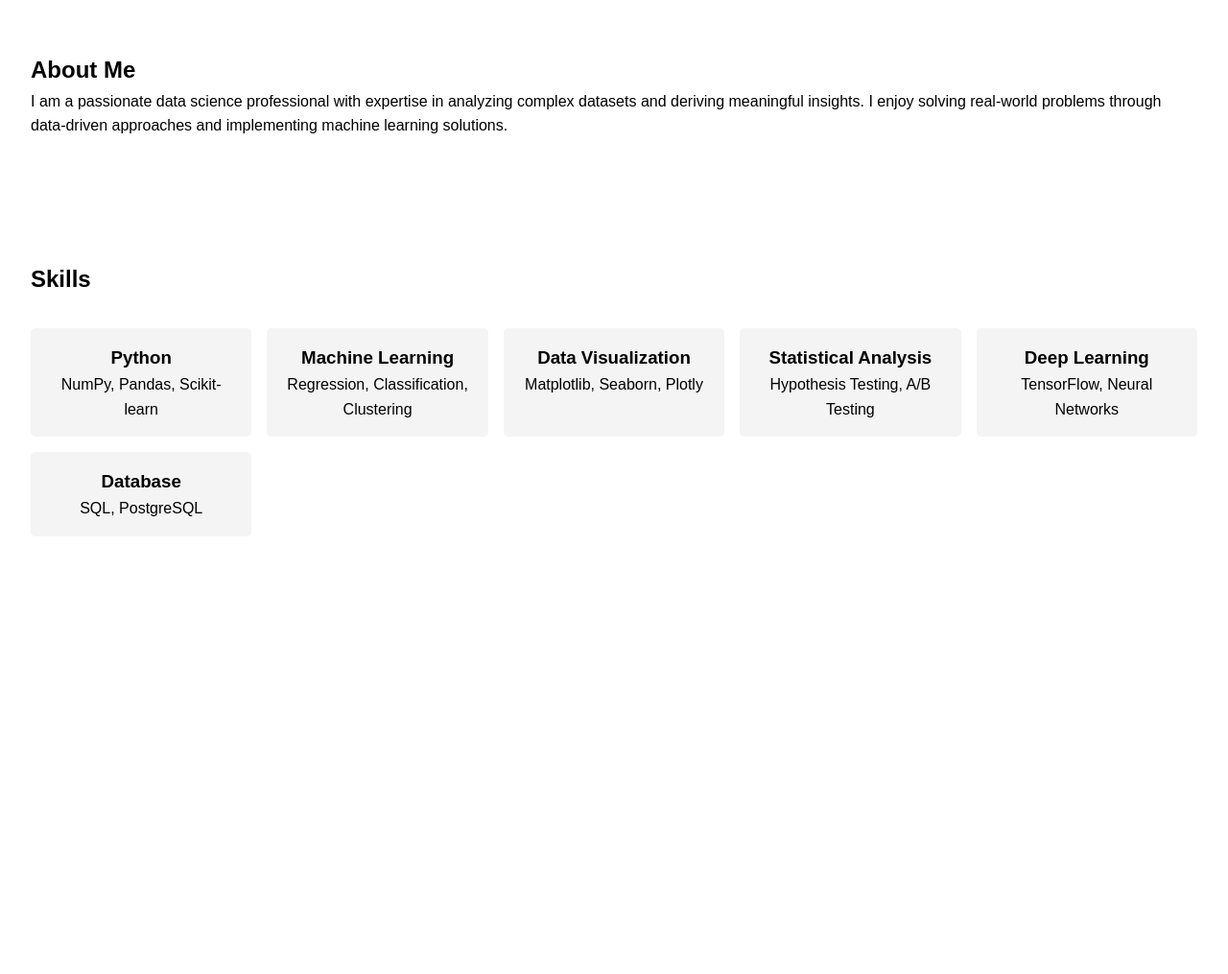
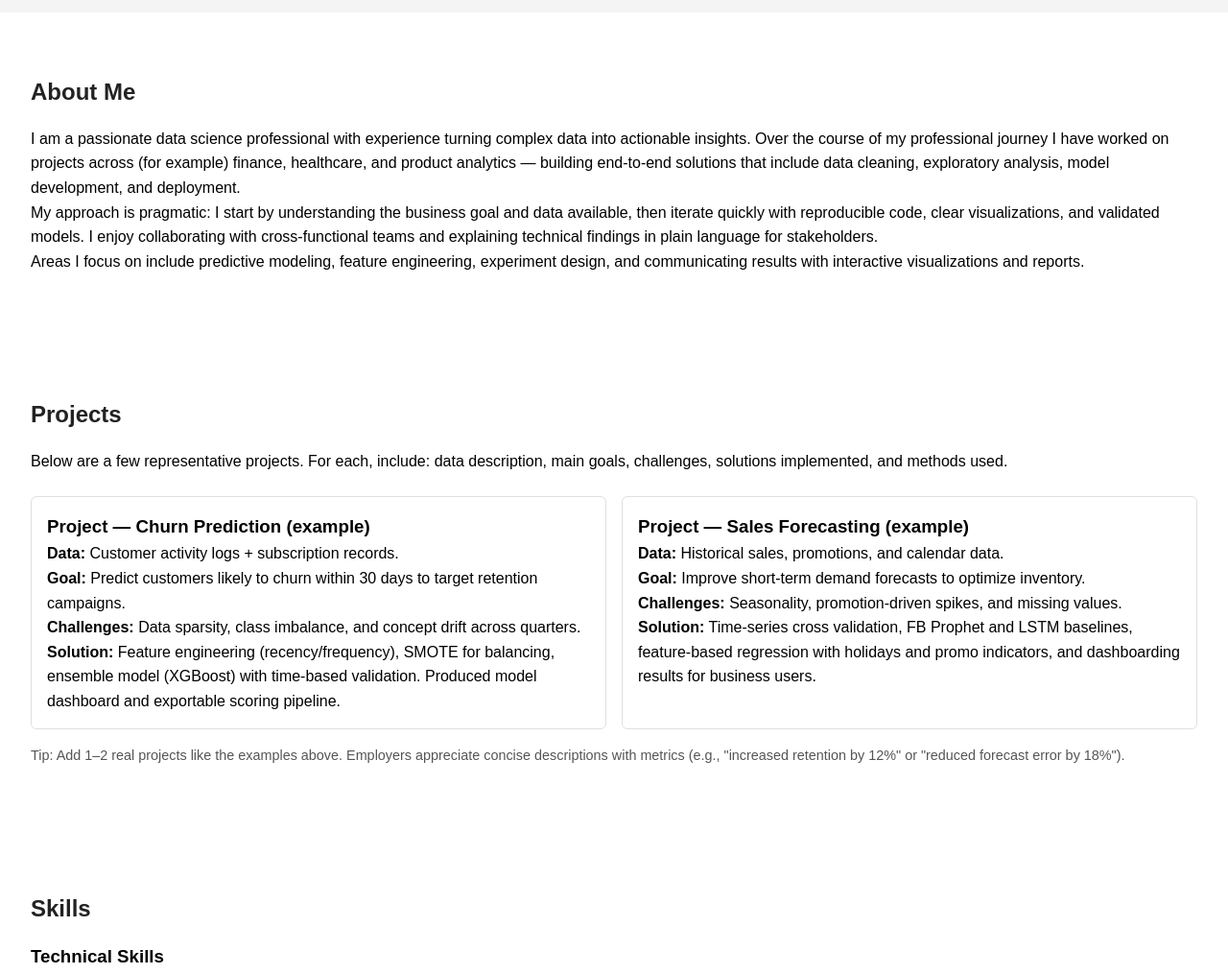
Before and after one commit to wnishad/my-portfolio, a plain HTML site: page index.html in a window 1280 px wide. Shown: the part 560-1575 px from the top of the page at 96% size. Before the commit the page ends 1183 px from the top, so only its background shows below. Drawn offline with Linux system fonts and the light colour scheme.

Commit message:
added contact info, broadened 'about me'' section, added two placeholders for project descriptions, and added soft skills to skills section

```diff
--- a/index.html
+++ b/index.html
@@ -23,6 +23,7 @@
             display: flex;
             justify-content: space-between;
             align-items: center;
+            gap: 1rem;
         }
         nav ul {
             list-style: none;
@@ -32,6 +33,10 @@
         nav a {
             color: white;
             text-decoration: none;
+        }
+        .contact-small {
+            font-size: 0.9rem;
+            color: #ddd;
         }
         .hero {
             height: 60vh;
@@ -56,16 +61,47 @@
             border-radius: 5px;
             text-align: center;
         }
+        .section-title {
+            margin-bottom: 1rem;
+            color: #222;
+        }
+        .projects-grid {
+            display: grid;
+            grid-template-columns: repeat(auto-fit, minmax(280px, 1fr));
+            gap: 1rem;
+            margin-top: 1.5rem;
+        }
+        .project-card {
+            background: #fff;
+            border: 1px solid #e0e0e0;
+            padding: 1rem;
+            border-radius: 6px;
+        }
+        footer {
+            background: #222;
+            color: #ddd;
+            padding: 2rem;
+            text-align: center;
+        }
+        .contact-list a {
+            color: #88c0ff;
+            text-decoration: none;
+        }
     </style>
 </head>
 <body>
     <header>
         <nav>
-            <h1>Nishad Waghmare</h1>
+            <div>
+                <h1>Nishad Waghmare</h1>
+                <div class="contact-small">wnishad@gmail.com · (919)-593-6542</div>
+            </div>
             <ul>
                 <li><a href="#home">Home</a></li>
                 <li><a href="#about">About</a></li>
                 <li><a href="#skills">Skills</a></li>
+                <li><a href="#projects">Projects</a></li>
+                <li><a href="#contact">Contact</a></li>
             </ul>
         </nav>
     </header>
@@ -78,38 +114,86 @@
     </section>
 
     <section id="about">
-        <h2>About Me</h2>
-        <p>I am a passionate data science professional with expertise in analyzing complex datasets and deriving meaningful insights. I enjoy solving real-world problems through data-driven approaches and implementing machine learning solutions.</p>
+        <h2 class="section-title">About Me</h2>
+        <p>I am a passionate data science professional with experience turning complex data into actionable insights. Over the course of my professional journey I have worked on projects across (for example) finance, healthcare, and product analytics — building end-to-end solutions that include data cleaning, exploratory analysis, model development, and deployment.</p>
+        <p>My approach is pragmatic: I start by understanding the business goal and data available, then iterate quickly with reproducible code, clear visualizations, and validated models. I enjoy collaborating with cross-functional teams and explaining technical findings in plain language for stakeholders.</p>
+        <p>Areas I focus on include predictive modeling, feature engineering, experiment design, and communicating results with interactive visualizations and reports.</p>
+    </section>
+
+    <section id="projects">
+        <h2 class="section-title">Projects</h2>
+        <p>Below are a few representative projects. For each, include: data description, main goals, challenges, solutions implemented, and methods used.</p>
+        <div class="projects-grid">
+            <div class="project-card">
+                <h3>Project — Churn Prediction (example)</h3>
+                <p><strong>Data:</strong> Customer activity logs + subscription records.</p>
+                <p><strong>Goal:</strong> Predict customers likely to churn within 30 days to target retention campaigns.</p>
+                <p><strong>Challenges:</strong> Data sparsity, class imbalance, and concept drift across quarters.</p>
+                <p><strong>Solution:</strong> Feature engineering (recency/frequency), SMOTE for balancing, ensemble model (XGBoost) with time-based validation. Produced model dashboard and exportable scoring pipeline.</p>
+            </div>
+
+            <div class="project-card">
+                <h3>Project — Sales Forecasting (example)</h3>
+                <p><strong>Data:</strong> Historical sales, promotions, and calendar data.</p>
+                <p><strong>Goal:</strong> Improve short-term demand forecasts to optimize inventory.</p>
+                <p><strong>Challenges:</strong> Seasonality, promotion-driven spikes, and missing values.</p>
+                <p><strong>Solution:</strong> Time-series cross validation, FB Prophet and LSTM baselines, feature-based regression with holidays and promo indicators, and dashboarding results for business users.</p>
+            </div>
+        </div>
+        <p style="margin-top:1rem; font-size:0.9rem; color:#555;">Tip: Add 1–2 real projects like the examples above. Employers appreciate concise descriptions with metrics (e.g., "increased retention by 12%" or "reduced forecast error by 18%").</p>
     </section>
 
     <section id="skills">
-        <h2>Skills</h2>
+        <h2 class="section-title">Skills</h2>
+        <h3>Technical Skills</h3>
         <div class="skills-grid">
             <div class="skill-card">
-                <h3>Python</h3>
-                <p>NumPy, Pandas, Scikit-learn</p>
+                <h4>Python</h4>
+                <p>NumPy, Pandas, Scikit-learn, Jupyter</p>
             </div>
             <div class="skill-card">
-                <h3>Machine Learning</h3>
-                <p>Regression, Classification, Clustering</p>
+                <h4>Machine Learning</h4>
+                <p>Regression, Classification, Clustering, XGBoost</p>
             </div>
             <div class="skill-card">
-                <h3>Data Visualization</h3>
-                <p>Matplotlib, Seaborn, Plotly</p>
+                <h4>Data Visualization</h4>
+                <p>Matplotlib, Seaborn, Plotly, Dash</p>
             </div>
             <div class="skill-card">
-                <h3>Statistical Analysis</h3>
-                <p>Hypothesis Testing, A/B Testing</p>
+                <h4>Statistical Analysis</h4>
+                <p>Hypothesis Testing, A/B Testing, Experimental Design</p>
             </div>
             <div class="skill-card">
-                <h3>Deep Learning</h3>
-                <p>TensorFlow, Neural Networks</p>
+                <h4>Deep Learning</h4>
+                <p>TensorFlow, Keras, Neural Networks</p>
             </div>
             <div class="skill-card">
-                <h3>Database</h3>
-                <p>SQL, PostgreSQL</p>
+                <h4>Database & Tools</h4>
+                <p>SQL, PostgreSQL, Git, Docker</p>
             </div>
         </div>
+
+        <h3 style="margin-top:1.5rem;">Soft Skills</h3>
+        <ul style="margin-top:0.5rem; max-width:700px; line-height:1.8; color:#333;">
+            <li>Communication — explaining technical results to non-technical stakeholders</li>
+            <li>Collaboration — working with cross-functional teams</li>
+            <li>Problem Solving — framing business problems and designing data-driven solutions</li>
+            <li>Project Management — delivering reproducible analysis on time</li>
+        </ul>
     </section>
+
+    <section id="contact">
+        <h2 class="section-title">Contact</h2>
+        <p>If you'd like to get in touch, please use the contact details below or send an email directly.</p>
+        <div class="contact-list" style="margin-top:1rem;">
+            <p><strong>Email:</strong> <a href="mailto:wnishad@gmail.com">wnishad@gmail.com</a></p>
+            <p><strong>Phone:</strong> <a href="tel:+19195936542">(919)-593-6542</a></p>
+            <p><strong>Resume:</strong> <a href="./Nishad_Waghmare_Resume.pdf" download="Nishad_Waghmare_Resume.pdf">Download Resume (PDF)</a></p>
+        </div>
+    </section>
+
+    <footer>
+        <div>© Nishad Waghmare — wnishad@gmail.com · (919)-593-6542</div>
+    </footer>
 </body>
 </html>
```
Also changed, not shown: 1 other file.
